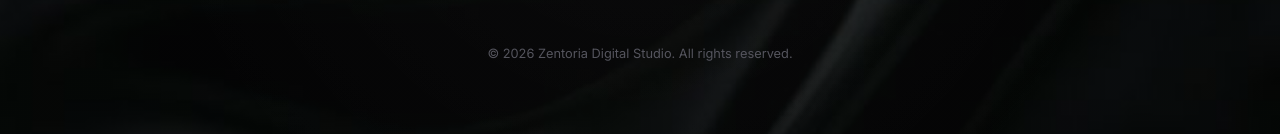
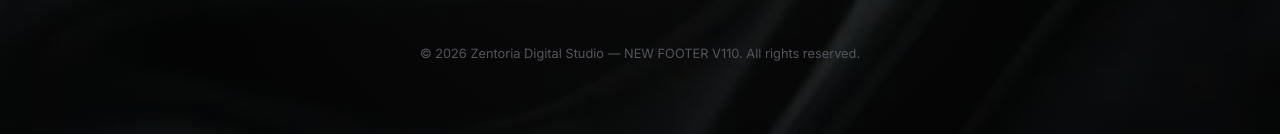
Before and after one commit to mhassanather-spec/Zentoria-Digital-Studio, a React (Vite) app: page / in a window 1280 px wide. Shown: the part 5156-5290 px from the top of the page. Built offline with nearby package versions, Linux system fonts and the light colour scheme.

Commit message:
Deployment test v110

```diff
--- a/src/components/Layout.tsx
+++ b/src/components/Layout.tsx
@@ -57,7 +57,7 @@ const Layout = () => {
             </h2>
           </div>
           <div style={{ textAlign: 'center', marginTop: '40px', color: 'var(--text-muted)', fontSize: '0.8rem' }}>
-            &copy; {new Date().getFullYear()} Zentoria Digital Studio. All rights reserved.
+            &copy; {new Date().getFullYear()} Zentoria Digital Studio — NEW FOOTER V110. All rights reserved.
           </div>
         </div>
       </footer>
```
